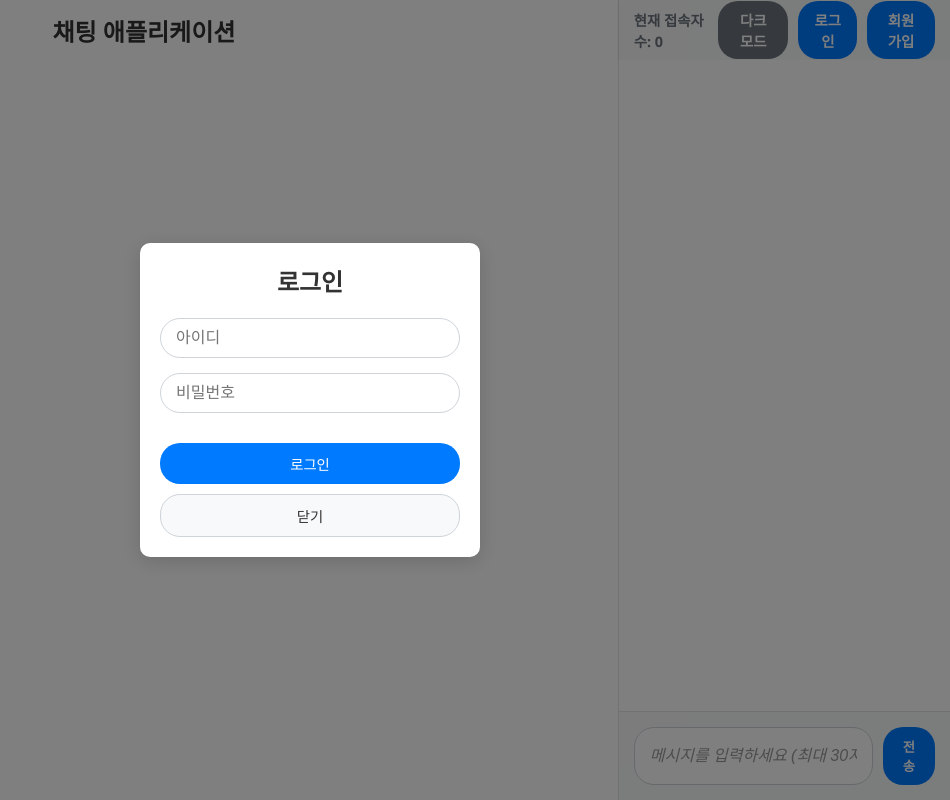
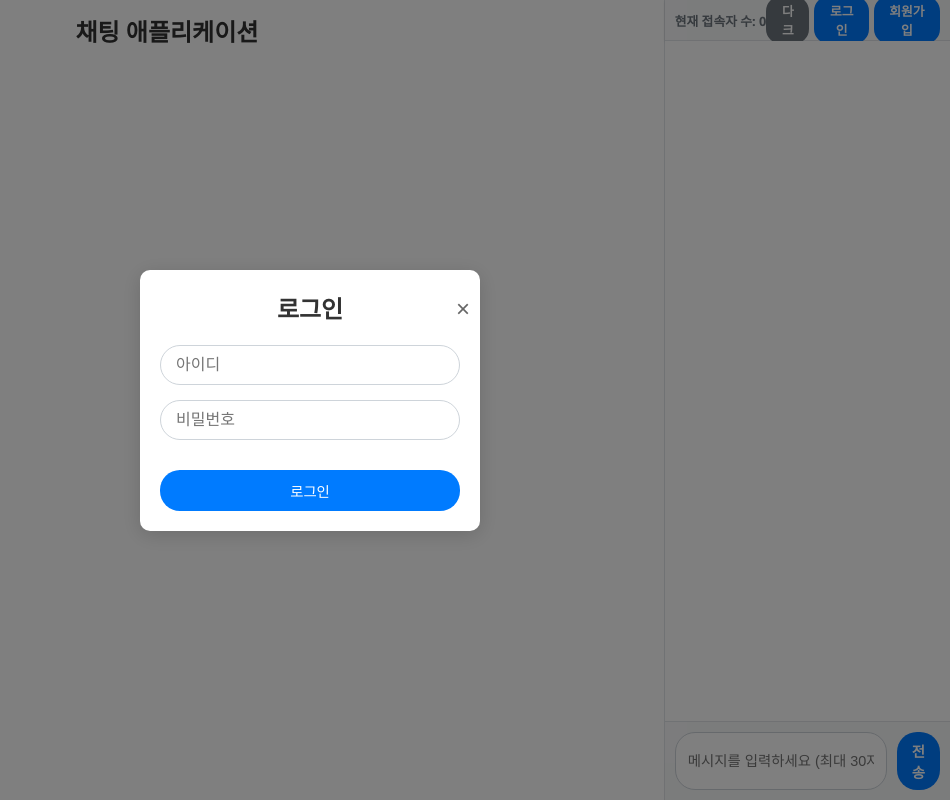
Before and after one commit to Stradivirus/chat, a React (Create React App) app in the folder front/: page / in a window 1280 px wide. Both pictures are taken after a click on the button "로그인". Shown: the whole page, without its empty margins (330-1280 px from the left). Built offline with nearby package versions, Linux system fonts and the light colour scheme.

Commit message:
css 분리 및 수정

```diff
--- a/front/src/App.css
+++ b/front/src/App.css
@@ -11,7 +11,7 @@ body {
 }
 
 .main-section {
-  flex: 0.75;
+  flex: 0.8;
   display: flex;
   flex-direction: column;
 }
@@ -41,7 +41,7 @@ body {
 }
 
 .side-container {
-  flex: 0.25;
+  flex: 0.2;
   display: flex;
   flex-direction: column;
   background-color: #f8f9fa;
--- a/front/src/App.js
+++ b/front/src/App.js
@@ -2,7 +2,10 @@ import React, { useState } from 'react';
 import { ThemeProvider, useTheme } from './contexts/ThemeContext';
 import ChatPage from './pages/ChatPage';
 import AuthModal from './components/AuthModal';
-import './App.css';
+import './styles/base.css';
+import './styles/components.css';
+import './styles/utilities.css';
+// AuthModal.css는 AuthModal 컴포넌트 내에서 import 됩니다.
 
 function AppContent() {
   const [userCount, setUserCount] = useState(0);
@@ -35,7 +38,7 @@ function AppContent() {
           <div className="user-count">현재 접속자 수: {userCount}</div>
           <div className="header-buttons">
             <button onClick={toggleTheme} className="theme-toggle">
-              {isDarkMode ? '라이트 모드' : '다크 모드'}
+              {isDarkMode ? '라이트' : '다크'}
             </button>
             <button onClick={() => handleAuthButton('login')}>로그인</button>
             <button onClick={() => handleAuthButton('register')}>회원가입</button>
@@ -44,7 +47,9 @@ function AppContent() {
         <ChatPage />
       </aside>
       {showAuthModal && (
-        <AuthModal type={authType} onClose={handleCloseModal} />
+        <div className="modal-backdrop">
+          <AuthModal type={authType} onClose={handleCloseModal} />
+        </div>
       )}
     </div>
   );
--- a/front/src/components/AuthModal.js
+++ b/front/src/components/AuthModal.js
@@ -1,4 +1,5 @@
 import React, { useState } from 'react';
+import '../styles/AuthModal.css';
 
 function AuthModal({ type, onClose }) {
   const [email, setEmail] = useState('');
@@ -44,7 +45,6 @@ function AuthModal({ type, onClose }) {
   };
 
   return (
-    <div className="modal-backdrop">
     <div className="auth-modal">
       <h2>{type === 'login' ? '로그인' : '회원가입'}</h2>
       <form onSubmit={handleSubmit}>
@@ -114,8 +114,7 @@ function AuthModal({ type, onClose }) {
         )}
         <button type="submit">{type === 'login' ? '로그인' : '회원가입'}</button>
       </form>
-        <button onClick={onClose} className="close-button">닫기</button>
-      </div>
+      <button onClick={onClose} className="close-button">&times;</button>
     </div>
   );
 }
--- /dev/null
+++ b/front/src/styles/AuthModal.css
@@ -0,0 +1,112 @@
+/* AuthModal.css */
+
+.modal-backdrop {
+    position: fixed;
+    top: 0;
+    left: 0;
+    width: 100%;
+    height: 100%;
+    background-color: rgba(0, 0, 0, 0.5);
+    display: flex;
+    justify-content: center;
+    align-items: center;
+    z-index: 1000;
+  }
+
+  .auth-modal {
+    background-color: white;
+    padding: 20px;
+    border-radius: 10px;
+    box-shadow: 0 4px 20px rgba(0, 0, 0, 0.15);
+    width: 300px;
+    max-width: 90%;
+    position: relative;
+  }
+
+  .auth-modal h2 {
+    margin-top: 0;
+    margin-bottom: 20px;
+    text-align: center;
+    color: #333;
+  }
+
+  .auth-modal form {
+    display: flex;
+    flex-direction: column;
+  }
+
+  .auth-modal input {
+    margin-bottom: 15px;
+    padding: 10px 15px;
+    border: 1px solid #ced4da;
+    border-radius: 20px;
+    outline: none;
+    font-size: 1rem;
+  }
+
+  .auth-modal button {
+    margin-top: 15px;
+    padding: 10px 16px;
+    font-size: 0.9rem;
+    width: 100%;
+    background-color: #007bff;
+    color: #ffffff;
+    border: none;
+    border-radius: 20px;
+    cursor: pointer;
+    transition: background-color 0.3s;
+  }
+
+  .auth-modal button:hover {
+    background-color: #0056b3;
+  }
+
+  .auth-modal .close-button {
+    position: absolute;
+    top: 10px;
+    right: 10px;
+    background: none;
+    border: none;
+    font-size: 1.5rem;
+    cursor: pointer;
+    color: #666;
+    padding: 0;
+    width: auto;
+  }
+
+  .auth-modal .close-button:hover {
+    color: #333;
+    background-color: transparent;
+  }
+
+  /* Dark mode styles */
+  .dark-mode .auth-modal {
+    background-color: #2c2c2c;
+    color: #f0f0f0;
+  }
+
+  .dark-mode .auth-modal h2 {
+    color: #f0f0f0;
+  }
+
+  .dark-mode .auth-modal input {
+    background-color: #3a3a3a;
+    color: #f0f0f0;
+    border-color: #4a4a4a;
+  }
+
+  .dark-mode .auth-modal button {
+    background-color: #0056b3;
+  }
+
+  .dark-mode .auth-modal button:hover {
+    background-color: #003d82;
+  }
+
+  .dark-mode .auth-modal .close-button {
+    color: #aaa;
+  }
+
+  .dark-mode .auth-modal .close-button:hover {
+    color: #fff;
+  }
--- /dev/null
+++ b/front/src/styles/base.css
@@ -0,0 +1,74 @@
+/* base.css */
+
+/* 전역 스타일 */
+body {
+    margin: 0;
+    font-family: 'Segoe UI', Tahoma, Geneva, Verdana, sans-serif;
+    background-color: #f0f2f5;
+    color: #333;
+  }
+
+  /* 기본 레이아웃 */
+  .App {
+    height: 100vh;
+    display: flex;
+  }
+
+  .main-section {
+    flex: 0.8;
+    display: flex;
+    flex-direction: column;
+  }
+
+  .side-container {
+    flex: 0.2;
+    display: flex;
+    flex-direction: column;
+    background-color: #f8f9fa;
+    border-left: 1px solid #e1e4e8;
+  }
+
+  /* 기본 컨테이너 스타일 */
+  .main-content {
+    flex: 1;
+    background-color: #ffffff;
+    padding: 20px;
+    overflow-y: auto;
+  }
+
+  /* 기본 헤더 스타일 */
+  .main-header, .side-header {
+    height: 60px;
+    background-color: #ffffff;
+    box-shadow: 0 1px 3px rgba(0, 0, 0, 0.1);
+    display: flex;
+    justify-content: center;
+    align-items: center;
+    padding: 0 20px;
+  }
+
+  /* 기본 텍스트 스타일 */
+  h1 {
+    margin: 0;
+    font-size: 1.5rem;
+    color: #333;
+    text-align: center;
+  }
+
+  /* 스크롤바 스타일 */
+  ::-webkit-scrollbar {
+    width: 6px;
+  }
+
+  ::-webkit-scrollbar-track {
+    background: #f1f1f1;
+  }
+
+  ::-webkit-scrollbar-thumb {
+    background: #888;
+    border-radius: 3px;
+  }
+
+  ::-webkit-scrollbar-thumb:hover {
+    background: #555;
+  }
--- /dev/null
+++ b/front/src/styles/components.css
@@ -0,0 +1,136 @@
+/* components.css */
+
+/* 헤더 버튼 스타일 */
+.header-buttons {
+    display: flex;
+    gap: 5px; /* 버튼 간격 줄임 */
+  }
+
+  .header-buttons button {
+    padding: 5px 10px; /* 버튼 패딩 줄임 */
+    cursor: pointer;
+    border: none;
+    border-radius: 15px; /* 버튼 모서리 둥글기 조절 */
+    font-weight: 600;
+    transition: all 0.3s ease;
+    font-size: 0.8rem; /* 폰트 크기 줄임 */
+  }
+
+  .theme-toggle {
+    background-color: #6c757d;
+    color: #ffffff;
+  }
+
+  .theme-toggle:hover {
+    background-color: #5a6268;
+  }
+
+  .header-buttons button:not(.theme-toggle) {
+    background-color: #007bff;
+    color: #ffffff;
+  }
+
+  .header-buttons button:not(.theme-toggle):hover {
+    background-color: #0056b3;
+  }
+
+  /* 사용자 카운트 스타일 */
+  .user-count {
+    font-weight: 600;
+    color: #6c757d;
+    font-size: 0.8rem; /* 폰트 크기 줄임 */
+    white-space: nowrap; /* 텍스트를 한 줄로 유지 */
+  }
+
+  /* 사이드 헤더 스타일 */
+  .side-header {
+    height: 40px; /* 높이 줄임 */
+    padding: 0 10px; /* 좌우 패딩 줄임 */
+    display: flex;
+    justify-content: space-between;
+    align-items: center;
+    background-color: #f8f9fa;
+    border-bottom: 1px solid #e1e4e8;
+  }
+
+  /* 채팅 페이지 스타일 */
+  .chat-page {
+    height: calc(100% - 40px); /* side-header 높이 변경에 따라 조정 */
+    background-color: #ffffff;
+    display: flex;
+    flex-direction: column;
+  }
+
+  .chat-messages {
+    flex: 1;
+    overflow-y: auto;
+    padding: 20px;
+    display: flex;
+    flex-direction: column;
+  }
+
+  .chat-input {
+    display: flex;
+    padding: 10px;
+    background-color: #f8f9fa;
+    border-top: 1px solid #e1e4e8;
+  }
+
+  .chat-input input {
+    flex: 1;
+    padding: 8px 12px;
+    border: 1px solid #ced4da;
+    border-radius: 20px;
+    outline: none;
+    font-size: 0.9rem;
+    transition: border-color 0.3s, box-shadow 0.3s;
+  }
+
+  .chat-input input:focus {
+    border-color: #80bdff;
+    box-shadow: 0 0 0 0.2rem rgba(0,123,255,.25);
+  }
+
+  .chat-input button {
+    padding: 8px 15px;
+    margin-left: 10px;
+    background-color: #007bff;
+    color: white;
+    border: none;
+    border-radius: 20px;
+    cursor: pointer;
+    transition: background-color 0.3s, transform 0.1s;
+    font-weight: 600;
+    font-size: 0.9rem;
+  }
+
+  .chat-input button:hover {
+    background-color: #0056b3;
+    transform: translateY(-1px);
+  }
+
+  /* 메시지 스타일 */
+  .message {
+    max-width: 70%;
+    padding: 8px 12px;
+    margin-bottom: 10px;
+    border-radius: 18px;
+    word-wrap: break-word;
+    box-shadow: 0 1px 2px rgba(0, 0, 0, 0.1);
+    font-size: 0.9rem;
+    line-height: 1.4;
+  }
+
+  .message.user {
+    align-self: flex-end;
+    background-color: #007bff;
+    color: white;
+    border-bottom-right-radius: 4px;
+  }
+
+  .message.other {
+    align-self: flex-start;
+    background-color: #f1f0f0;
+    color: #333;
+    border-bottom-left-radius: 4px;
+  }
--- /dev/null
+++ b/front/src/styles/utilities.css
@@ -0,0 +1,140 @@
+/* utilities.css */
+
+/* 다크 모드 스타일 */
+.dark-mode {
+    background-color: #1a1a1a;
+    color: #f0f0f0;
+  }
+
+  .dark-mode .main-header,
+  .dark-mode .side-header,
+  .dark-mode .chat-page {
+    background-color: #2c2c2c;
+    color: #f0f0f0;
+  }
+
+  .dark-mode .main-content,
+  .dark-mode .chat-messages {
+    background-color: #1a1a1a;
+  }
+
+  .dark-mode .message.other {
+    background-color: #3a3a3a;
+    color: #f0f0f0;
+  }
+
+  .dark-mode .message.user {
+    background-color: #0056b3;
+  }
+
+  .dark-mode .chat-input,
+  .dark-mode .auth-modal {
+    background-color: #2c2c2c;
+  }
+
+  .dark-mode .chat-input input,
+  .dark-mode .auth-modal input {
+    background-color: #3a3a3a;
+    color: #f0f0f0;
+    border-color: #4a4a4a;
+  }
+
+  .dark-mode .theme-toggle {
+    background-color: #f0f0f0;
+    color: #1a1a1a;
+  }
+
+  .dark-mode .theme-toggle:hover {
+    background-color: #d0d0d0;
+  }
+
+  .dark-mode .header-buttons button:not(.theme-toggle),
+  .dark-mode .chat-input button,
+  .dark-mode .auth-modal button:not(.close-button) {
+    background-color: #0056b3;
+  }
+
+  .dark-mode .header-buttons button:not(.theme-toggle):hover,
+  .dark-mode .chat-input button:hover,
+  .dark-mode .auth-modal button:not(.close-button):hover {
+    background-color: #003d82;
+  }
+
+  .dark-mode .auth-modal .close-button {
+    background-color: #3a3a3a;
+    color: #f0f0f0;
+    border-color: #4a4a4a;
+  }
+
+  .dark-mode .auth-modal .close-button:hover {
+    background-color: #4a4a4a;
+  }
+
+  /* 유틸리티 클래스 */
+  .hidden {
+    display: none;
+  }
+
+  .visually-hidden {
+    position: absolute;
+    width: 1px;
+    height: 1px;
+    margin: -1px;
+    padding: 0;
+    overflow: hidden;
+    clip: rect(0, 0, 0, 0);
+    white-space: nowrap;
+    border: 0;
+  }
+
+  .text-center {
+    text-align: center;
+  }
+
+  .text-left {
+    text-align: left;
+  }
+
+  .text-right {
+    text-align: right;
+  }
+
+  .mt-1 { margin-top: 0.25rem; }
+  .mt-2 { margin-top: 0.5rem; }
+  .mt-3 { margin-top: 1rem; }
+  .mt-4 { margin-top: 1.5rem; }
+  .mt-5 { margin-top: 3rem; }
+
+  .mb-1 { margin-bottom: 0.25rem; }
+  .mb-2 { margin-bottom: 0.5rem; }
+  .mb-3 { margin-bottom: 1rem; }
+  .mb-4 { margin-bottom: 1.5rem; }
+  .mb-5 { margin-bottom: 3rem; }
+
+  /* 에러 메시지 스타일 */
+  .error {
+    color: #ff0000;
+    font-size: 0.8rem;
+    margin-top: -10px;
+    margin-bottom: 10px;
+  }
+
+  /* 로딩 인디케이터 스타일 */
+  .loading {
+    display: inline-block;
+    width: 20px;
+    height: 20px;
+    border: 3px solid rgba(0, 0, 0, 0.3);
+    border-radius: 50%;
+    border-top-color: #007bff;
+    animation: spin 1s ease-in-out infinite;
+  }
+
+  @keyframes spin {
+    to { transform: rotate(360deg); }
+  }
+
+  .dark-mode .loading {
+    border-color: rgba(255, 255, 255, 0.3);
+    border-top-color: #0056b3;
+  }
```
Lines whose indentation alone changed are shown as unchanged.
